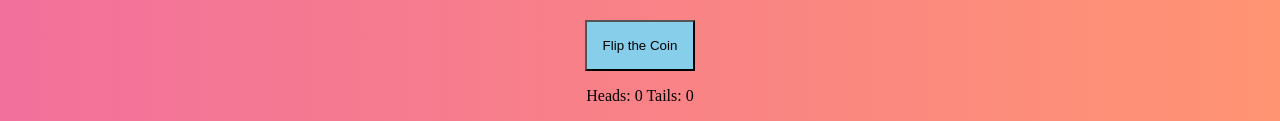
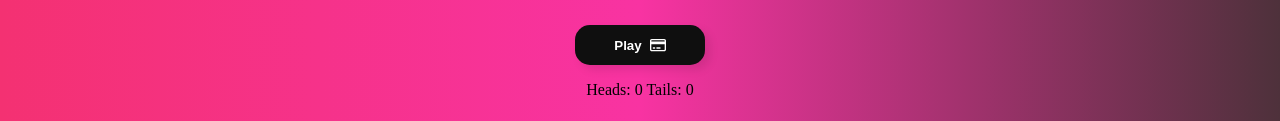
Before and after one commit to xujoncep/WebDevGellary, a plain HTML site: page coinFlip/index.html in a window 1280 px wide. Shown: the part 474-595 px from the top of the page. Drawn offline with Linux system fonts and the light colour scheme.

Commit message:
button changed

```diff
--- a/coinFlip/index.html
+++ b/coinFlip/index.html
@@ -17,7 +17,18 @@
             <div id="tails" class="tailsClass"></div>
         </div>
 
-        <button id="flip">Flip the Coin</button>
+        <!-- This is a css button  -->
+
+        <button class="Btn" id="flip">
+            Play
+            <svg class="svgIcon" viewBox="0 0 576 512">
+                <path
+                    d="M512 80c8.8 0 16 7.2 16 16v32H48V96c0-8.8 7.2-16 16-16H512zm16 144V416c0 8.8-7.2 16-16 16H64c-8.8 0-16-7.2-16-16V224H528zM64 32C28.7 32 0 60.7 0 96V416c0 35.3 28.7 64 64 64H512c35.3 0 64-28.7 64-64V96c0-35.3-28.7-64-64-64H64zm56 304c-13.3 0-24 10.7-24 24s10.7 24 24 24h48c13.3 0 24-10.7 24-24s-10.7-24-24-24H120zm128 0c-13.3 0-24 10.7-24 24s10.7 24 24 24H360c13.3 0 24-10.7 24-24s-10.7-24-24-24H248z">
+                </path>
+            </svg>
+        </button>
+
+        <!-- <button id="flip">Flip the Coin</button> -->
         <p>Heads:<span id="headsCount"> 0 </span> Tails:<span id="tailsCount"> 0 </span></p>
 
         <p><span id="status"></span></p>
--- a/coinFlip/style.css
+++ b/coinFlip/style.css
@@ -3,7 +3,7 @@ body {
   justify-content: center;
   align-items: center;
   min-height: 100vh;
-  background: linear-gradient(to right, rgb(242, 112, 156), rgb(255, 148, 114));
+  background: linear-gradient(to right, rgb(244, 49, 114), rgb(248, 51, 162), rgb(78, 49, 59));
 }
 
 .container {
@@ -16,6 +16,7 @@ body {
 button {
   padding: 1rem;
   background-color: skyblue;
+  border-radius: 15px;
 }
 
 #coin {
@@ -75,3 +76,55 @@ button {
     transform: rotateY(1620deg);
   }
 }
+
+/* this css for css button  */
+
+.Btn {
+  width: 130px;
+  height: 40px;
+  display: flex;
+  align-items: center;
+  justify-content: center;
+  background-color: rgb(15, 15, 15);
+  border: none;
+  color: white;
+  font-weight: 600;
+  gap: 8px;
+  cursor: pointer;
+  box-shadow: 5px 5px 10px rgba(0, 0, 0, 0.103);
+  position: relative;
+  overflow: hidden;
+  transition-duration: 0.3s;
+}
+
+.svgIcon {
+  width: 16px;
+}
+
+.svgIcon path {
+  fill: white;
+}
+
+.Btn::before {
+  width: 130px;
+  height: 130px;
+  position: absolute;
+  content: "";
+  background-color: white;
+  border-radius: 50%;
+  left: -100%;
+  top: 0;
+  transition-duration: 0.3s;
+  mix-blend-mode: difference;
+}
+
+.Btn:hover::before {
+  transition-duration: 0.3s;
+  transform: translate(100%, -50%);
+  border-radius: 0;
+}
+
+.Btn:active {
+  transform: translate(5px, 5px);
+  transition-duration: 0.3s;
+}
```
